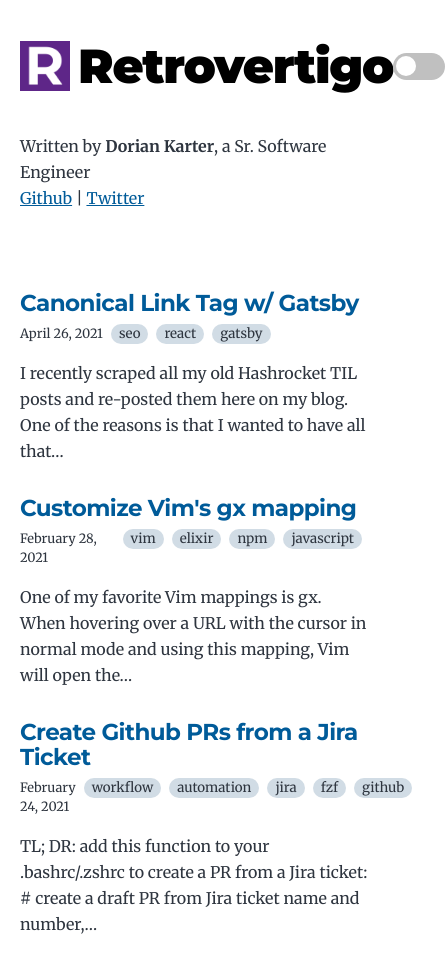
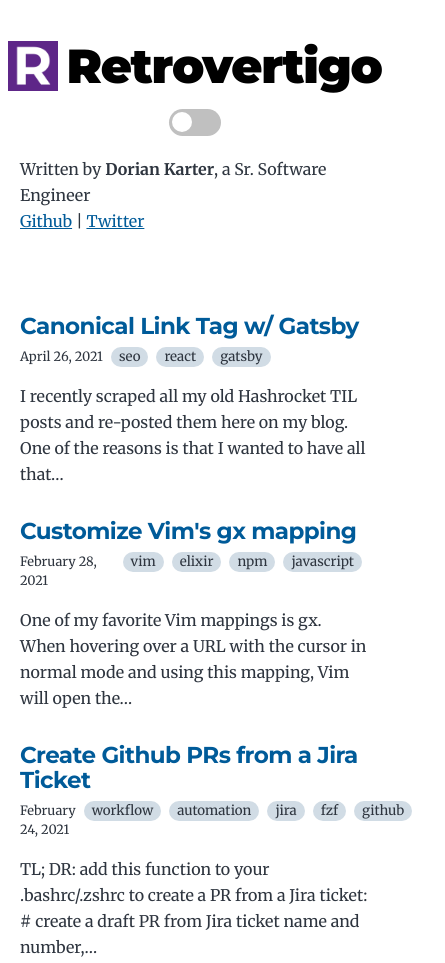
Before and after one commit to dkarter/retrovertigo, a Gatsby site: page / in a window 390 px wide. Shown: the top 963 px of the page, 445 px wide, since content can reach past the window. Built offline with nearby package versions, Linux system fonts and the light colour scheme; Gatsby itself is replaced by a stand-in of ours.

Commit message:
Make dark mode toggle responsive

```diff
--- a/src/style.css
+++ b/src/style.css
@@ -442,6 +442,18 @@
 /* Media queries */
 
 @media (max-width: 42rem) {
+  .global-header-wrapper {
+    display: flex;
+    flex-direction: column;
+    align-items: center;
+    justify-content: space-between;
+    margin-bottom: var(--spacing-5);
+  }
+
+  .global-header-wrapper header {
+    margin-bottom: var(--spacing-4);
+  }
+
   blockquote {
     padding: var(--spacing-0) var(--spacing-0) var(--spacing-0) var(--spacing-4);
     margin-left: var(--spacing-0);
```
